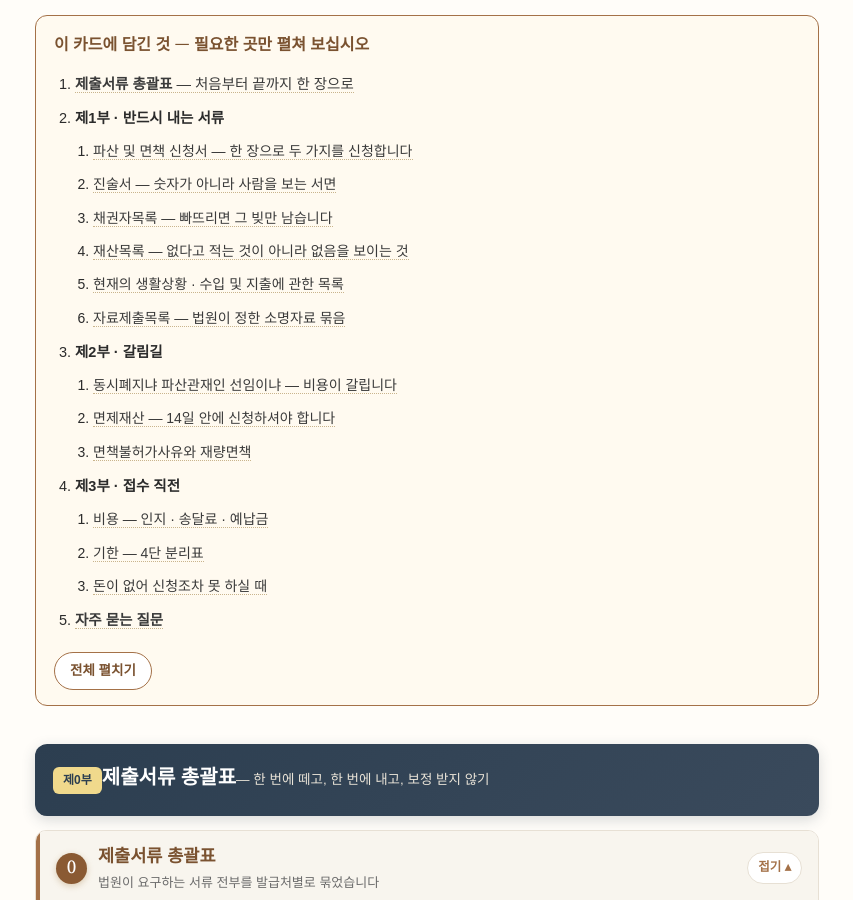
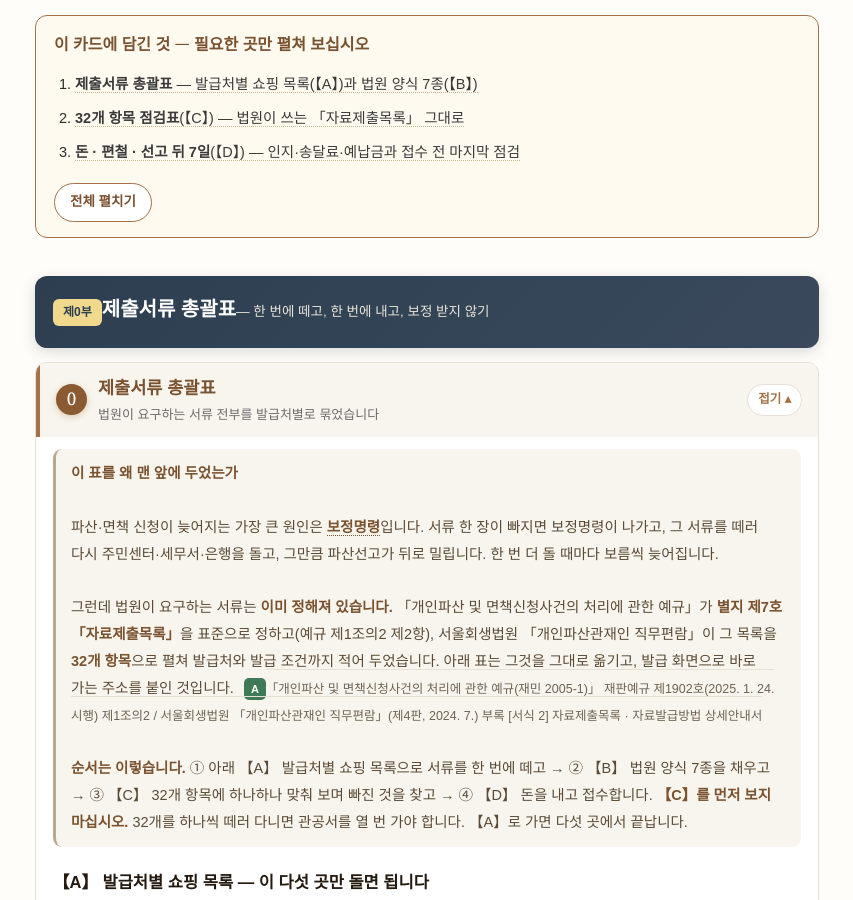
Before and after one commit to rokfbi01-dev/sanlaw, a plain HTML site: page E-6_파산_면책_신청서류.html in a window 1280 px wide. Shown: the part 2556-3456 px from the top of the page, without its empty margins (213-1066 px from the left). Drawn offline with Linux system fonts and the light colour scheme; a web font is replaced by a local one.

Commit message:
Add files via upload

```diff
--- a/E-6_파산_면책_신청서류.html
+++ b/E-6_파산_면책_신청서류.html
@@ -238,29 +238,9 @@ details.sec>summary:hover{background:#f2ede3;}
 <div class="toc">
 <div class="tct">이 카드에 담긴 것 — 필요한 곳만 펼쳐 보십시오</div>
 <ol>
-<li><a href="#b0"><b>제출서류 총괄표</b> — 처음부터 끝까지 한 장으로</a></li>
-<li><b>제1부 · 반드시 내는 서류</b>
-  <ol style="padding-left:18px;font-size:14px">
-  <li><a href="#b1">파산 및 면책 신청서 — 한 장으로 두 가지를 신청합니다</a></li>
-  <li><a href="#b2">진술서 — 숫자가 아니라 사람을 보는 서면</a></li>
-  <li><a href="#b3">채권자목록 — 빠뜨리면 그 빚만 남습니다</a></li>
-  <li><a href="#b4">재산목록 — 없다고 적는 것이 아니라 없음을 보이는 것</a></li>
-  <li><a href="#b5">현재의 생활상황 · 수입 및 지출에 관한 목록</a></li>
-  <li><a href="#b6">자료제출목록 — 법원이 정한 소명자료 묶음</a></li>
-  </ol></li>
-<li><b>제2부 · 갈림길</b>
-  <ol style="padding-left:18px;font-size:14px">
-  <li><a href="#b7">동시폐지냐 파산관재인 선임이냐 — 비용이 갈립니다</a></li>
-  <li><a href="#b8">면제재산 — 14일 안에 신청하셔야 합니다</a></li>
-  <li><a href="#b9">면책불허가사유와 재량면책</a></li>
-  </ol></li>
-<li><b>제3부 · 접수 직전</b>
-  <ol style="padding-left:18px;font-size:14px">
-  <li><a href="#b10">비용 — 인지 · 송달료 · 예납금</a></li>
-  <li><a href="#b11">기한 — 4단 분리표</a></li>
-  <li><a href="#b12">돈이 없어 신청조차 못 하실 때</a></li>
-  </ol></li>
-<li><a href="#b13"><b>자주 묻는 질문</b></a></li>
+<li><a href="#b0"><b>제출서류 총괄표</b> — 발급처별 쇼핑 목록(【A】)과 법원 양식 7종(【B】)</a></li>
+<li><a href="#b0c"><b>32개 항목 점검표</b>(【C】) — 법원이 쓰는 「자료제출목록」 그대로</a></li>
+<li><a href="#b0d"><b>돈 · 편철 · 선고 뒤 7일</b>(【D】) — 인지·송달료·예납금과 접수 전 마지막 점검</a></li>
 </ol>
 <span class="allbtn" id="allBtn" role="button" tabindex="0">전체 펼치기</span>
 </div>
@@ -506,8 +486,7 @@ details.sec>summary:hover{background:#f2ede3;}
 <b>공고비용은 따로 들지 않습니다.</b> 개인파산·면책사건의 공고는 <b>법원 홈페이지 법원공고란에 게시하는 방법</b>으로 하기 때문입니다(예규 제7조 제2항). 신문에 내는 비용을 걱정하지 않으셔도 됩니다. <span class="srcb goe">A</span></div>
 </div>
 
-<div style="margin:14px 0 4px; padding:12px 14px; border:1px solid #e8c9c2; border-left:4px solid #c0392b; border-radius:8px; background:#fdf4f2; color:#c0392b; font-weight:600; line-height:1.85;">※ <b>인지·송달료·예납금은 채권자 수에 따라 크게 달라집니다.</b> 아래 버튼으로 바로 계산해 보십시오. 송달료 1회분은 <b>2026. 7. 1. 우편요금 인상분이 반영된 5,640원</b>입니다.</div>
-<a href="https://sanlaw.co.kr/tools-calculator.html#s=%EA%B0%9C%EC%9D%B8%ED%8C%8C%EC%82%B0%C2%B7%EB%A9%B4%EC%B1%85" class="cta">🧮 내 사건 비용 미리 계산하기 — 개인파산·면책</a>
+
 
 <div class="tip"><span class="pt">💡 예납금 40만원을 줄일 수 있는 길이 둘 있습니다</span>
 <b>첫째, 「유관기관 경유 사건」이면 30만원입니다.</b> 준칙은 <b>"유관기관 경유 사건 전담재판부의 예납금은 30만 원으로 한다"</b>고만 정해 두었습니다(준칙 제361호 제2조 제1항 단서). <b>어느 기관을 거친 사건이 여기에 들어가는지는 법원이 정합니다.</b> 서울회생법원이 「파산·면책신청에 도움을 주는 기관」으로 안내하는 곳은 <b>서울금융복지상담센터</b>(1644-0120), <b>대한법률구조공단</b>(국번 없이 132), <b>신용회복위원회</b>(1600-5500), <b>서울지방변호사회 개인파산회생지원변호사단</b>(02-6200-6229)입니다. <b>상담을 받으실 때 "이 기관을 거치면 유관기관 경유 사건으로 접수되느냐"고 꼭 물어보십시오.</b> 10만원이 걸린 질문입니다. <span class="srcb goe">A</span><span class="src">서울회생법원 「개인파산·면책 제도 안내」 / 실무준칙(2026. 11.) 제361호</span><br><br>
@@ -565,6 +544,9 @@ details.sec>summary:hover{background:#f2ede3;}
 
 </div></details>
 
+<div style="margin:14px 0 4px; padding:12px 14px; border:1px solid #e8c9c2; border-left:4px solid #c0392b; border-radius:8px; background:#fdf4f2; color:#c0392b; font-weight:600; line-height:1.85;">※ <b>인지·송달료·예납금은 채권자 수에 따라 크게 달라집니다.</b> 아래 버튼으로 바로 계산해 보십시오. 송달료 1회분은 <b>2026. 7. 1. 우편요금 인상분이 반영된 5,640원</b>입니다.</div>
+<a href="https://sanlaw.co.kr/tools-calculator.html#s=%EA%B0%9C%EC%9D%B8%ED%8C%8C%EC%82%B0%C2%B7%EB%A9%B4%EC%B1%85" class="cta">🧮 내 사건 비용 미리 계산하기 — 개인파산·면책</a>
+
 <script>
 (function(){
   var terms=document.querySelectorAll('.term');
```
